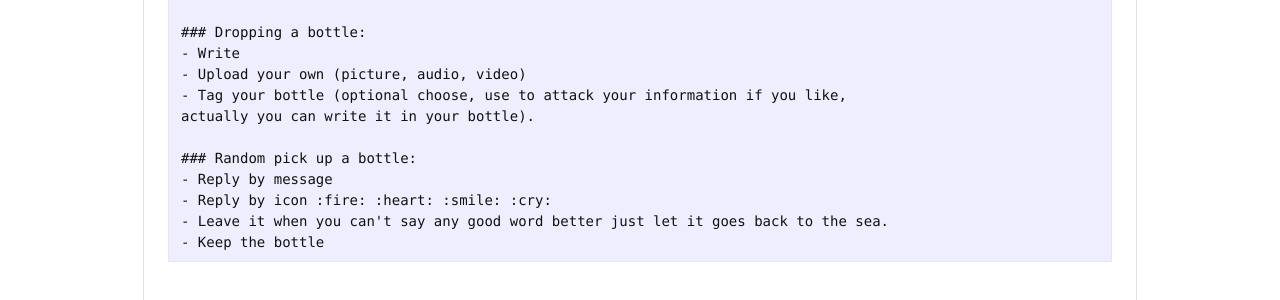
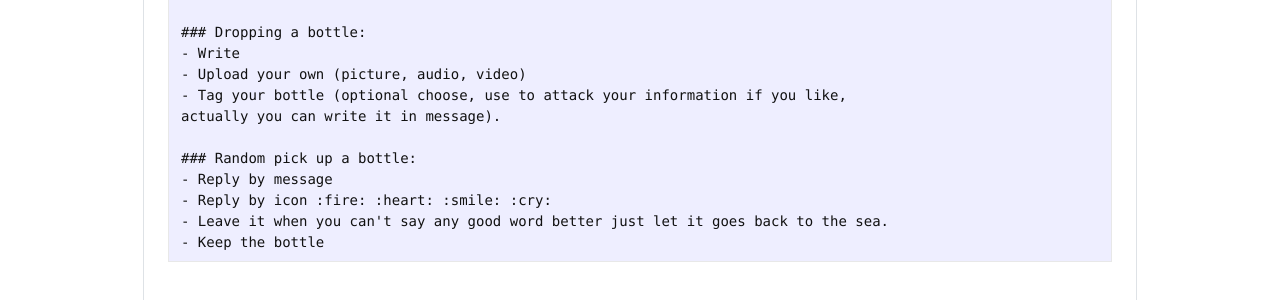
Before and after one commit to nhidev/nhidev.github.io, a Jekyll site: the page built from _posts/2019-05-19-Message-in-the-bottle.md, in a window 1280 px wide. Shown: the part 1104-1404 px from the top of the page. Built offline with Jekyll 4.4.1, drawn with Linux system fonts in a browser that asks for light colours; nearby versions of some CDN libraries; some web fonts are replaced; our own code applies the rules of GitHub Pages for plain Markdown files; some of the changed text lies outside the part shown.

Commit message:
change content

```diff
--- a/_posts/2019-05-19-Message-in-the-bottle.md
+++ b/_posts/2019-05-19-Message-in-the-bottle.md
@@ -23,7 +23,7 @@ Be ourself and be kind.
 - Write
 - Upload your own (picture, audio, video)
 - Tag your bottle (optional choose, use to attack your information if you like,
-actually you can write it in your bottle).
+actually you can write it in message).
 
 ### Random pick up a bottle:
 - Reply by message
```
